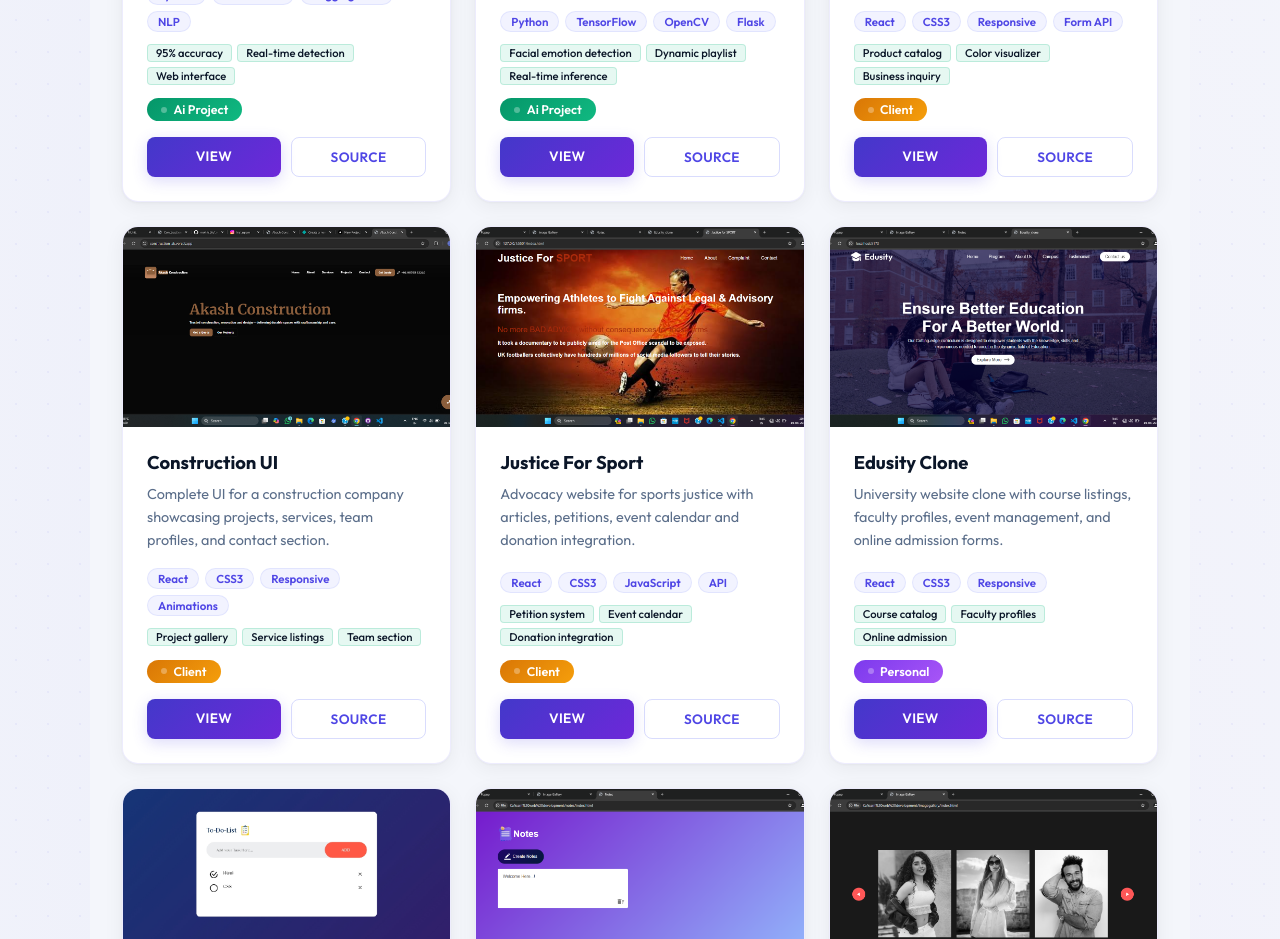
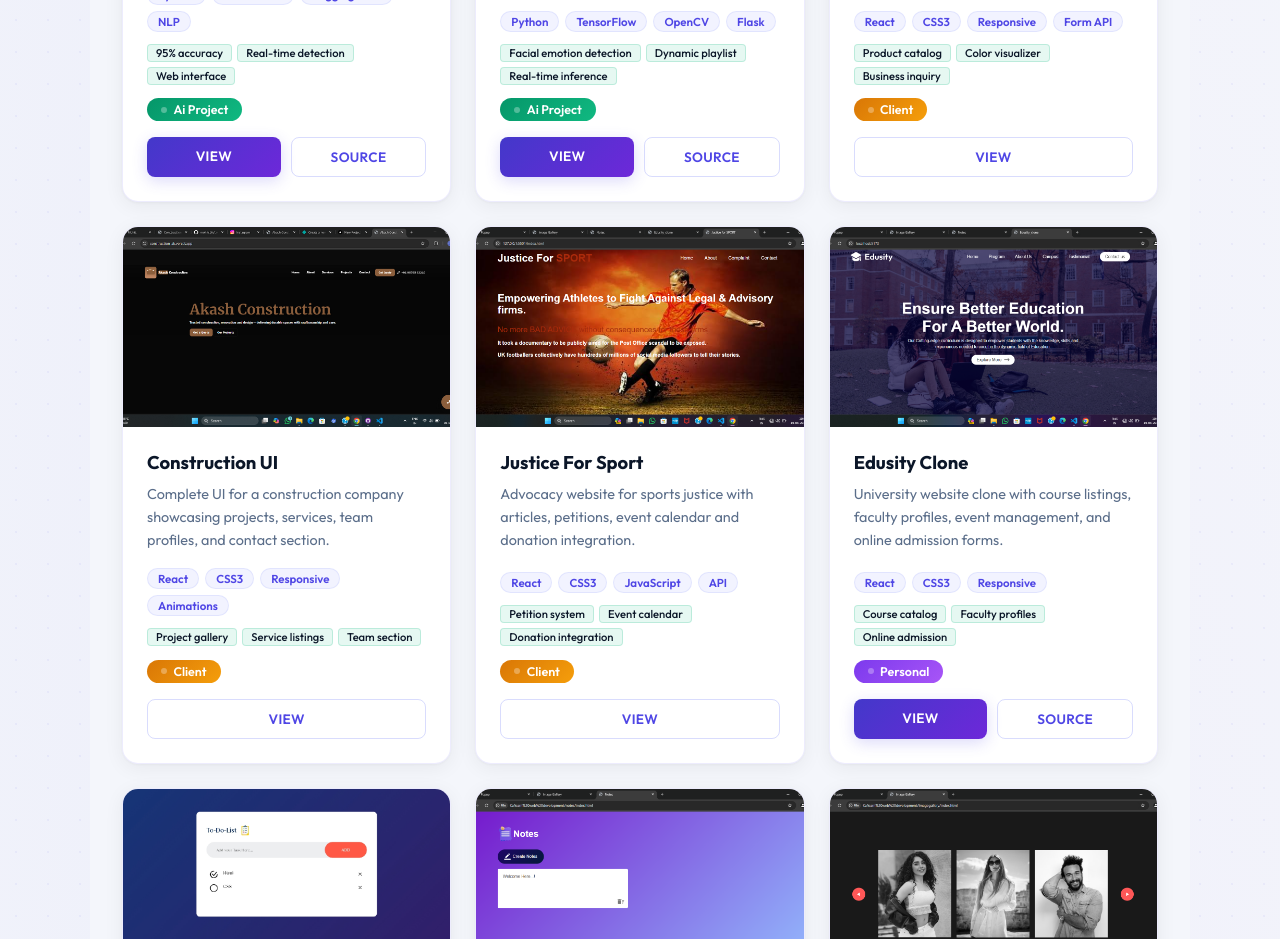
Before and after one commit to mohitsbh/resu, a React (Vite) app: page /projects in a window 1280 px wide. Shown: the part 1020-1959 px from the top of the page. Built offline with nearby package versions, Linux system fonts and the light colour scheme.

Commit message:
fix: conditional source button, NavLink to a for external URLs

```diff
--- a/src/components/ProjectsShowcase.jsx
+++ b/src/components/ProjectsShowcase.jsx
@@ -60,6 +60,7 @@ const ProjectsShowcase = () => {
                   >
                     View Live
                   </Button>
+                  {project.sourceLink && (
                     <Button
                       size="small"
                       component="a"
@@ -70,6 +71,7 @@ const ProjectsShowcase = () => {
                     >
                       Source Code
                     </Button>
+                  )}
                 </CardActions>
               </Card>
             </Grid>
--- a/src/components/Wordcard.jsx
+++ b/src/components/Wordcard.jsx
@@ -1,5 +1,4 @@
 import "./wordcard.css";
-import { NavLink } from "react-router-dom";
 import Wordcarddata from "./Wordcarddata";
 import ScrollReveal from "./ScrollReveal";
 
@@ -38,12 +37,10 @@ const Wordcard = ({ projects }) => {
                 <span className="pro-category" data-cat={project.category}>{project.category}</span>
               </div>
               <div className="pro-buttons">
-                <NavLink to={project.viewLink} className="btn" target="_blank">
-                  View
-                </NavLink>
-                <NavLink to={project.sourceLink} className="btn btn-outline" target="_blank">
-                  Source
-                </NavLink>
+                <a href={project.viewLink} className="btn" target="_blank" rel="noopener noreferrer">View</a>
+                {project.sourceLink && (
+                  <a href={project.sourceLink} className="btn btn-outline" target="_blank" rel="noopener noreferrer">Source</a>
+                )}
               </div>
             </div>
           </div>
--- a/src/components/Wordcarddata.jsx
+++ b/src/components/Wordcarddata.jsx
@@ -41,9 +41,9 @@ const Wordcarddata = [
   { id: 12, priority: 9, imgsrc: persnolftracker, title: "Personal Finance Tracker", info: "Track income, expenses and savings with visual charts, categories, and monthly budget planning.", category: "Internship", tech: ["React", "Chart.js", "Node.js", "Express"], highlights: ["Income/expense tracking", "Visual charts", "Budget planning"], viewLink: "https://persnol-finance-tracker.vercel.app/", sourceLink: "https://github.com/mohitsbh/persnol-finance-tracker" },
   { id: 30, priority: 10, imgsrc: popex, title: "Login & Register System", info: "Secure authentication system with JWT tokens, password reset, and social login integration.", category: "Internship", tech: ["React", "Node.js", "JWT", "MongoDB"], highlights: ["JWT auth", "Password reset", "Social login"], viewLink: "https://accountcreation.vercel.app/", sourceLink: "https://github.com/mohitsbh/accountcreation" },
   { id: 31, priority: 11, imgsrc: abrod, title: "Abroad Landing Page", info: "Modern landing page for study abroad consultancy with inquiry forms and program listings.", category: "Internship", tech: ["React", "CSS3", "Responsive", "Form API"], highlights: ["Lead capture form", "Program catalog", "Mobile responsive"], viewLink: "https://mbbs-abroad.vercel.app/", sourceLink: "https://github.com/mohitsbh/MBBS-Abroad" },
-  { id: 17, priority: 12, imgsrc: paint, title: "Gurukrupa Paints", info: "Professional business website for a paint company with product catalog, color visualizer, and contact system.", category: "Client", tech: ["React", "CSS3", "Responsive", "Form API"], highlights: ["Product catalog", "Color visualizer", "Business inquiry"], viewLink: "https://gurukrupapaints.netlify.app/", sourceLink: "https://github.com/mohitsbh/gurukrupa/tree/main/paint" },
-  { id: 2, priority: 13, imgsrc: construction, title: "Construction UI", info: "Complete UI for a construction company showcasing projects, services, team profiles, and contact section.", category: "Client", tech: ["React", "CSS3", "Responsive", "Animations"], highlights: ["Project gallery", "Service listings", "Team section"], viewLink: "https://construction-ak.vercel.app/", sourceLink: "https://github.com/mohitsbh/construction-ak" },
-  { id: 8, priority: 14, imgsrc: justice, title: "Justice For Sport", info: "Advocacy website for sports justice with articles, petitions, event calendar and donation integration.", category: "Client", tech: ["React", "CSS3", "JavaScript", "API"], highlights: ["Petition system", "Event calendar", "Donation integration"], viewLink: "https://peaceful-sprinkles-3709b3.netlify.app/", sourceLink: "https://github.com/mohitsbh/justice-for-sport" },
+  { id: 17, priority: 12, imgsrc: paint, title: "Gurukrupa Paints", info: "Professional business website for a paint company with product catalog, color visualizer, and contact system.", category: "Client", tech: ["React", "CSS3", "Responsive", "Form API"], highlights: ["Product catalog", "Color visualizer", "Business inquiry"], viewLink: "https://gurukrupa-three.vercel.app/" },
+  { id: 2, priority: 13, imgsrc: construction, title: "Construction UI", info: "Complete UI for a construction company showcasing projects, services, team profiles, and contact section.", category: "Client", tech: ["React", "CSS3", "Responsive", "Animations"], highlights: ["Project gallery", "Service listings", "Team section"], viewLink: "https://construction-ak.vercel.app/",},
+  { id: 8, priority: 14, imgsrc: justice, title: "Justice For Sport", info: "Advocacy website for sports justice with articles, petitions, event calendar and donation integration.", category: "Client", tech: ["React", "CSS3", "JavaScript", "API"], highlights: ["Petition system", "Event calendar", "Donation integration"], viewLink: "https://peaceful-sprinkles-3709b3.netlify.app/", },
   { id: 7, priority: 15, imgsrc: edusity, title: "Edusity Clone", info: "University website clone with course listings, faculty profiles, event management, and online admission forms.", category: "Personal", tech: ["React", "CSS3", "Responsive"], highlights: ["Course catalog", "Faculty profiles", "Online admission"], viewLink: "https://edusity-five-bay.vercel.app/", sourceLink: "https://github.com/mohitsbh/edusity" },
   { id: 9, priority: 16, imgsrc: weatherimg, title: "Weather Dashboard", info: "Interactive weather dashboard with 7-day forecast, hourly data, maps and location-based updates.", category: "Internship", tech: ["React", "Chart.js", "Weather API", "Geolocation"], highlights: ["7-day forecast", "Hourly data", "Location detection"], viewLink: "https://weather-web-ap.netlify.app/dashboard", sourceLink: "https://github.com/mohitsbh/" },
   { id: 24, priority: 17, imgsrc: weatherreact, title: "Weather Forecast App", info: "Real-time weather application with search, hourly breakdown, and animated weather icons.", category: "Internship", tech: ["React", "API", "CSS3"], highlights: ["City search", "Hourly breakdown", "Weather icons"], viewLink: "https://weather-react-rose-delta.vercel.app/", sourceLink: "https://github.com/mohitsbh/resu" },
```
Also changed, not shown: src/assets/paint.png. Lines whose indentation alone changed are shown as unchanged.
